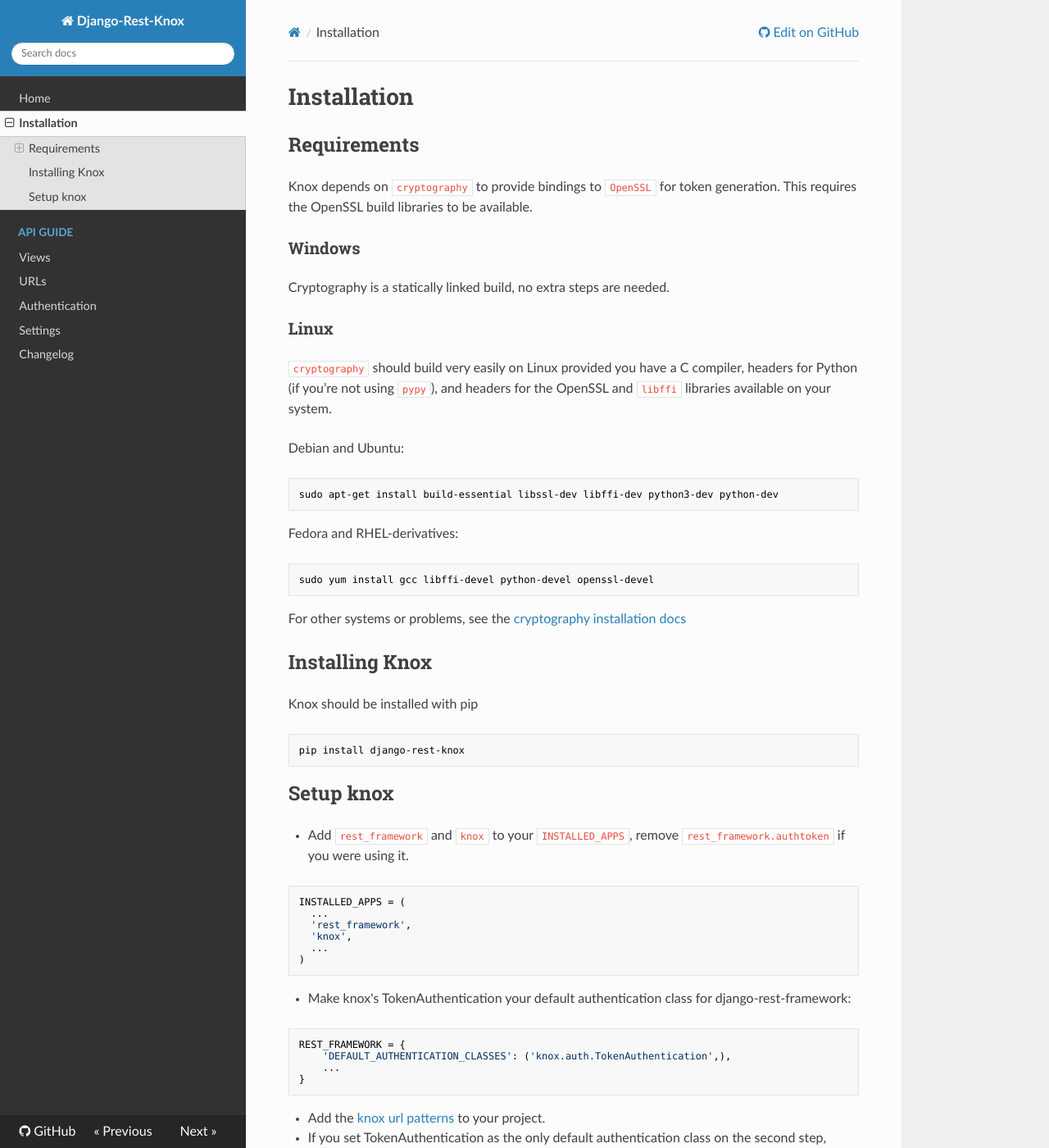
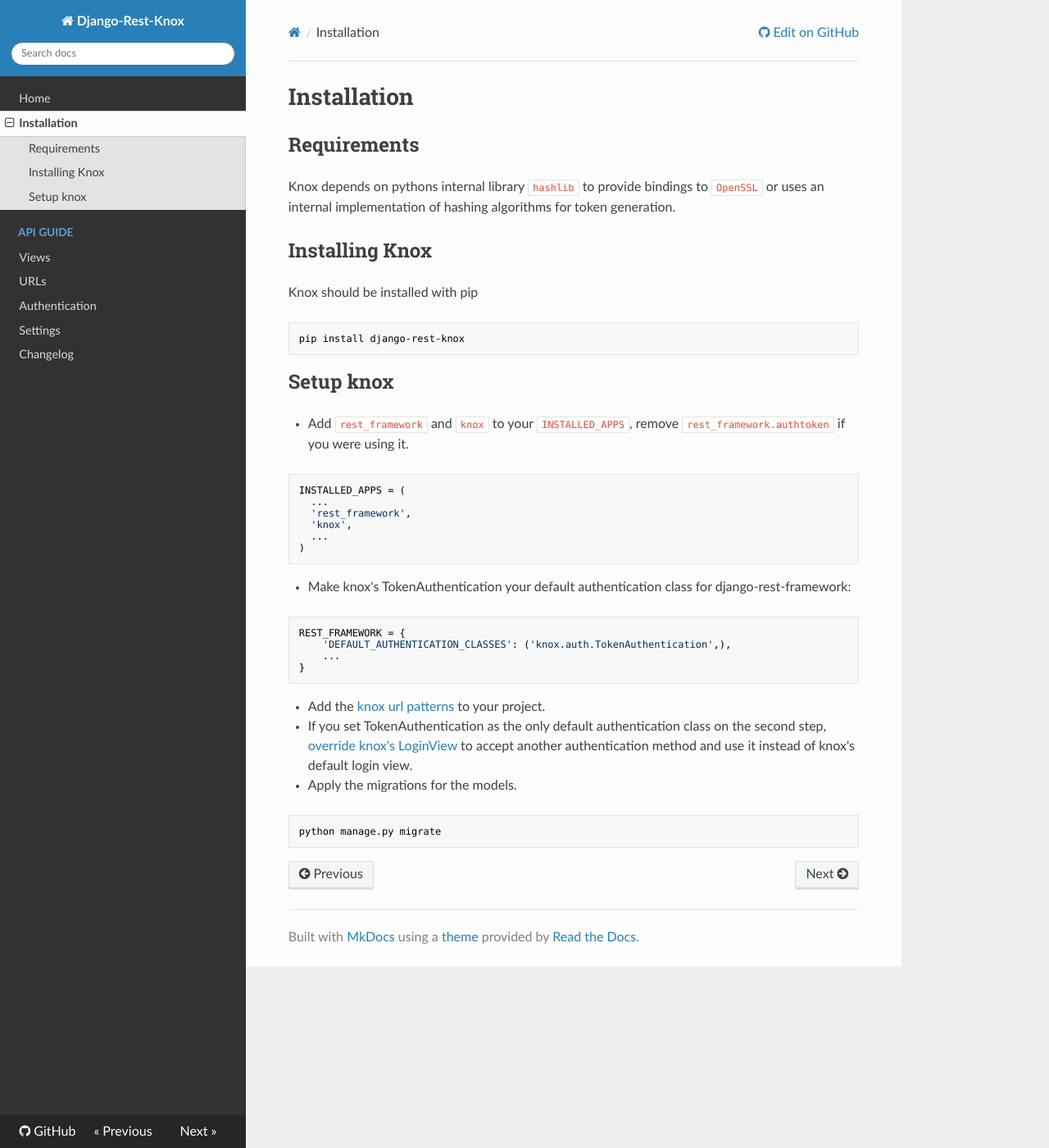
Before and after one commit to jazzband/django-rest-knox, an MkDocs documentation site: the page built from docs/installation.md, in a window 1280 px wide and 1400 px high. Shown: the whole window at 82% size. Built offline with MkDocs 1.6.1, drawn with Linux system fonts in a browser that asks for light colours; nearby versions of some CDN libraries; some of the changed text lies outside the part shown.

Commit message:
use hashlib instead of cryptography (#230)

````diff
--- a/docs/installation.md
+++ b/docs/installation.md
@@ -2,27 +2,8 @@
 
 ## Requirements
 
-Knox depends on `cryptography` to provide bindings to `OpenSSL` for token generation.
-This requires the OpenSSL build libraries to be available.
-
-### Windows
-Cryptography is a statically linked build, no extra steps are needed.
-
-### Linux
-`cryptography` should build very easily on Linux provided you have a C compiler,
-headers for Python (if you’re not using `pypy`), and headers for the OpenSSL and
-`libffi` libraries available on your system.
-
-Debian and Ubuntu:
-```bash
-sudo apt-get install build-essential libssl-dev libffi-dev python3-dev python-dev
-```
-
-Fedora and RHEL-derivatives:
-```bash
-sudo yum install gcc libffi-devel python-devel openssl-devel
-```
-For other systems or problems, see the [cryptography installation docs](https://cryptography.io/en/latest/installation/)
+Knox depends on pythons internal library `hashlib` to provide bindings to `OpenSSL` or uses
+an internal implementation of hashing algorithms for token generation.
 
 ## Installing Knox
 Knox should be installed with pip
@@ -59,7 +40,7 @@
 
 - If you set TokenAuthentication as the only default authentication class on the second step, [override knox's LoginView](auth.md#global-usage-on-all-views) to accept another authentication method and use it instead of knox's default login view.
 
-- Apply the migrations for the models
+- Apply the migrations for the models.
 
 ```bash
 python manage.py migrate
--- a/setup.py
+++ b/setup.py
@@ -69,7 +69,6 @@
     install_requires=[
         'django>=3.2',
         'djangorestframework',
-        'cryptography',
     ],
 
     # List additional groups of dependencies here (e.g. development
````
Also changed, not shown: docs/settings.md (+4 -5 lines), 3 other files.
